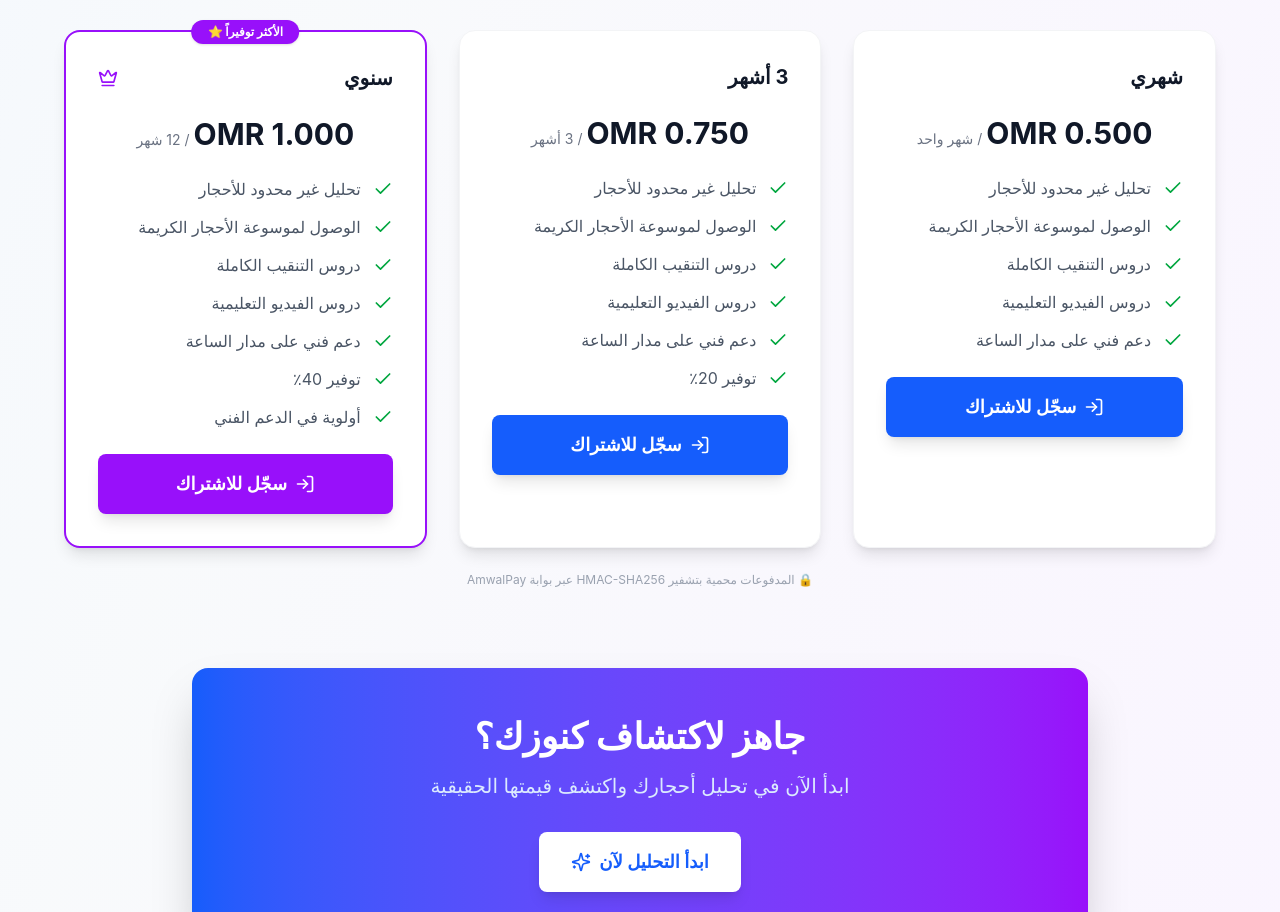
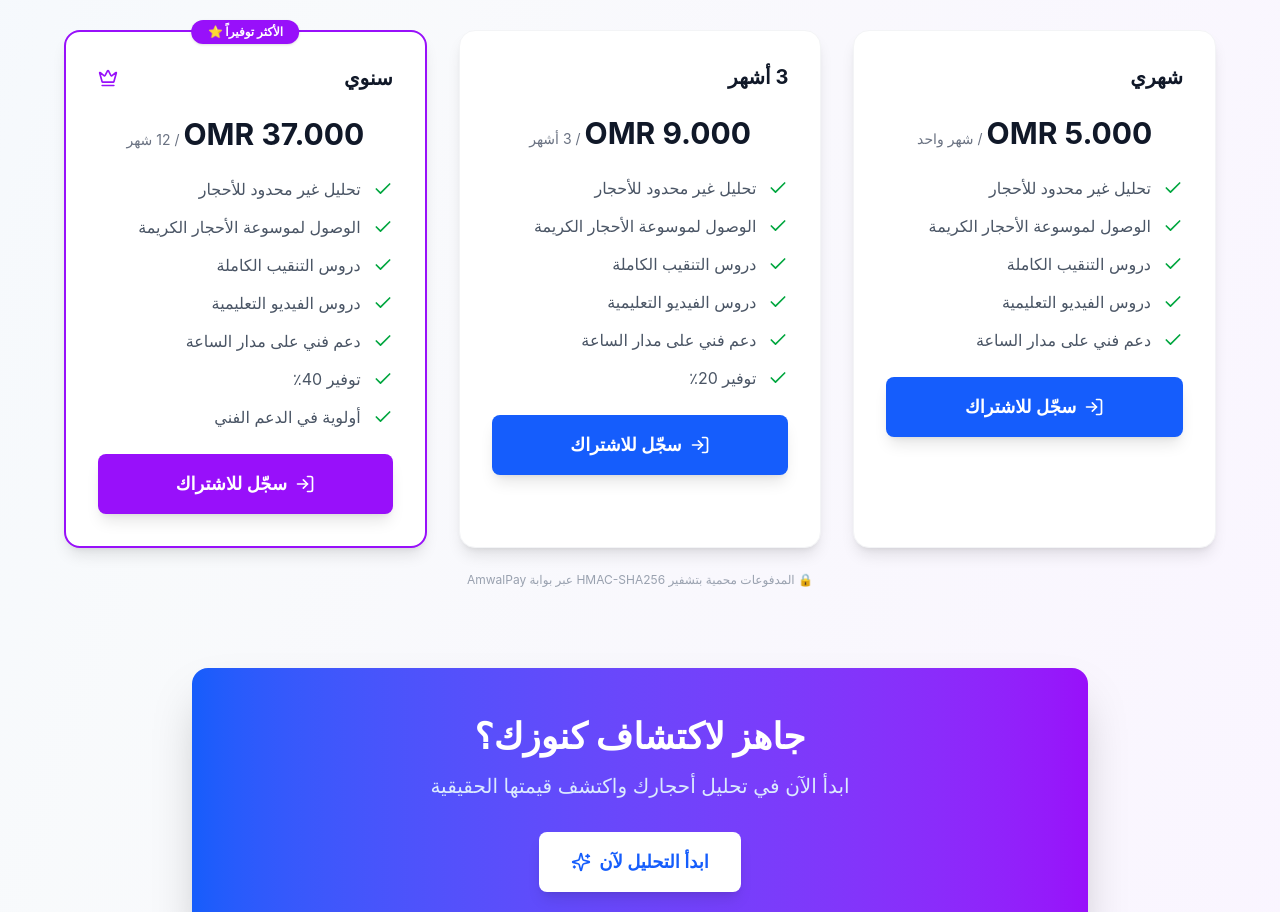
Before and after one commit to anwar99199/rock-type, a React (Vite) app: page / in a window 1280 px wide. Shown: the part 2961-3873 px from the top of the page. Built offline with nearby package versions, Linux system fonts and the light colour scheme.

Commit message:
Adjust subscription pricing in LandingPage component
Updated subscription prices for monthly, quarterly, and yearly plans.

```diff
--- a/src/app/components/LandingPage.tsx
+++ b/src/app/components/LandingPage.tsx
@@ -19,8 +19,7 @@ interface Plan {
   features: string[];
   featuresEn: string[];
 }
-// Fixed: Hero "Subscribe Now" now scrolls to plans section, auth gate added on plan buttons,
-// and AmwalPay SmartBox checkout integrated. Redeploying.
+
 export function LandingPage() {
   const { t, language, dir } = useLanguage();
   const { user, setShowAuthModal, setAuthRedirectPlanId } = useAuth();
@@ -34,8 +33,8 @@ export function LandingPage() {
       id: 'monthly',
       name: 'شهري',
       nameEn: 'Monthly',
-      price_omr: '0.500',
-      price_display: '0.500 OMR',
+      price_omr: '5.000',
+      price_display: '5.000 OMR',
       duration_days: 30,
       durationText: 'شهر واحد',
       durationTextEn: '1 Month',
@@ -58,8 +57,8 @@ export function LandingPage() {
       id: 'quarterly',
       name: '3 أشهر',
       nameEn: '3 Months',
-      price_omr: '0.750',
-      price_display: '0.750 OMR',
+      price_omr: '9.000',
+      price_display: '9.000 OMR',
       duration_days: 90,
       durationText: '3 أشهر',
       durationTextEn: '3 Months',
@@ -84,8 +83,8 @@ export function LandingPage() {
       id: 'yearly',
       name: 'سنوي',
       nameEn: 'Yearly',
-      price_omr: '1.000',
-      price_display: '1.000 OMR',
+      price_omr: '37.000',
+      price_display: '37.000 OMR',
       duration_days: 365,
       durationText: '12 شهر',
       durationTextEn: '12 Months',
```
